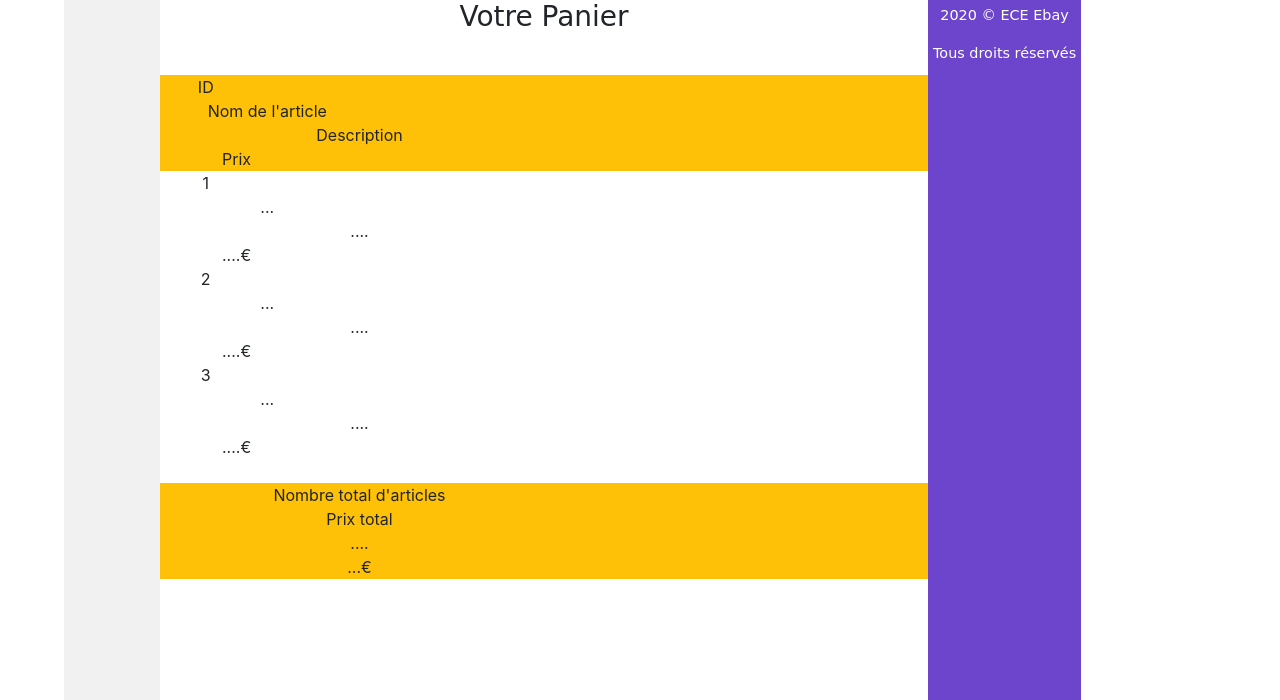
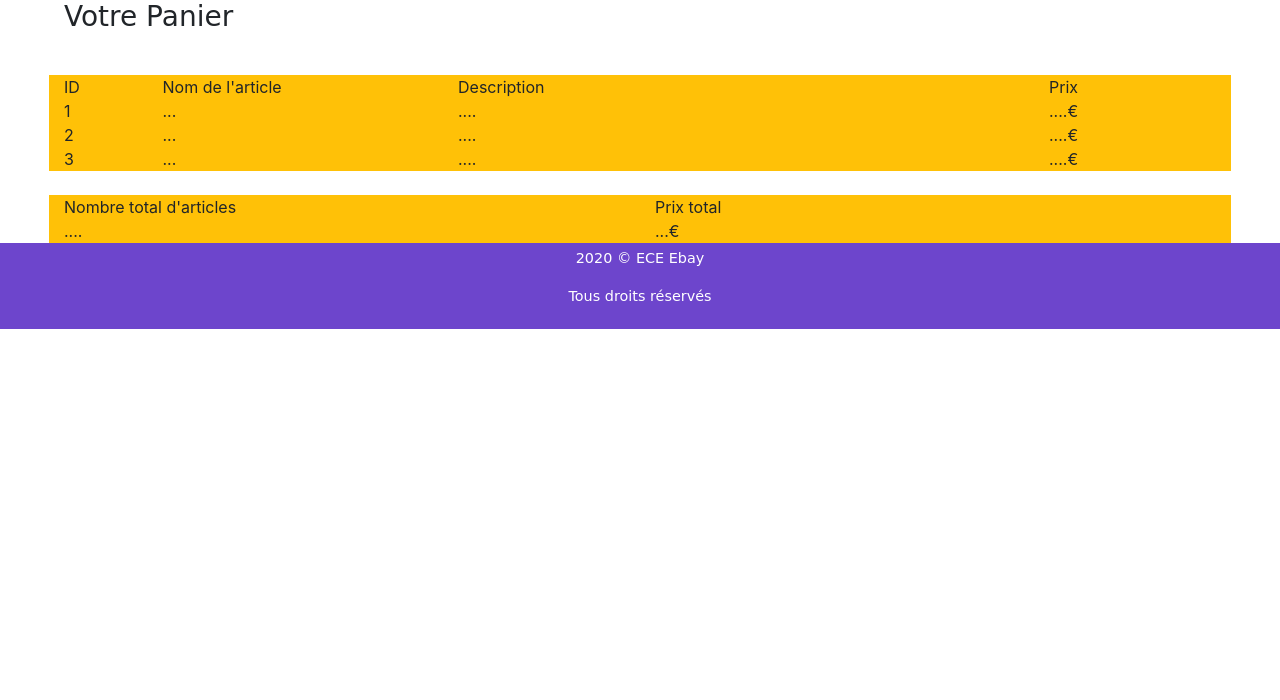
Before and after one commit to JulienECE/Piscine2020, a PHP site: page /Panier.php in a window 1280 px wide. Shown: the part 154-854 px from the top of the page. After the commit the page ends 483 px from the top, so only its background shows below. Run offline with PHP 8.4, Linux system fonts and the light colour scheme; some libraries are stand-ins or nearby versions; some web fonts are replaced.

Commit message:
Adaptation au nouveau template

```diff
--- a/Panier.php
+++ b/Panier.php
@@ -1,65 +1,56 @@
 <?php require 'header.php'; ?>
-
-<div class="container-fluid text-center">
-  <div class="row content">
-  	<!-- Colonne de gauche-->
-    <div class="col-sm-1 sidenav"></div>
-
 <!-- Colonne du milieu-->
-    <div class="col-sm-8">
+<div class="container-fluid p-0">
     	<h3>Votre Panier<br><br></h3>
-    	<div class="row">
-	    	<div class="col-sm-12 bg-warning">
+    	<div class="row bg-warning">
 					<tr>
 						<div class="col-sm-1"><td>ID</td></div>
 						<div class="col-sm-3"><td>Nom de l'article</td></div>
 						<div class="col-sm-6"><td>Description</td></div>
 						<div class="col-sm-2"><td>Prix</td></div>
 					</tr>
-			</div>
-			<div class="col-sm-12">
+
+
 					<tr>
 						<div class="col-sm-1"><td>1</td></div>
 						<div class="col-sm-3"><td>...</td></div>
 						<div class="col-sm-6"><td>....</td></div>
 						<div class="col-sm-2"><td>....€</td></div>
 					</tr>
-			</div>
-			<div class="col-sm-12">
+
+
 					<tr>
 						<div class="col-sm-1"><td>2</td></div>
 						<div class="col-sm-3"><td>...</td></div>
 						<div class="col-sm-6"><td>....</td></div>
 						<div class="col-sm-2"><td>....€</td></div>
 					</tr>
-			</div>
-			<div class="col-sm-12">
+
+
 					<tr>
 						<div class="col-sm-1"><td>3</td></div>
 						<div class="col-sm-3"><td>...</td></div>
 						<div class="col-sm-6"><td>....</td></div>
 						<div class="col-sm-2"><td>....€</td></div>
 					</tr>
-			</div>
+
 		</div>
 		<br>
-		<div class="row">
-			<div class="col-sm-12 bg-warning">
+		<div class="row bg-warning">
+
 				<tr>
 					<div class="col-sm-6"><td>Nombre total d'articles</td></div>
 					<div class="col-sm-6"><td>Prix total</td></div>
 				</tr>
-			</div>
-			<div class="col-sm-12 bg-warning">
+
 				<tr>
 					<div class="col-sm-6"><td>....</td></div>
 					<div class="col-sm-6"><td>...€</td></div>
 				</tr>
-			</div>
+
 		</div>
 
 
     </div>
 
-<?php require 'ColonneDroite.php'; ?>
 <?php require 'footer.php'; ?>
```
Also changed, not shown: Administrateur.php (+2 -9 lines).
